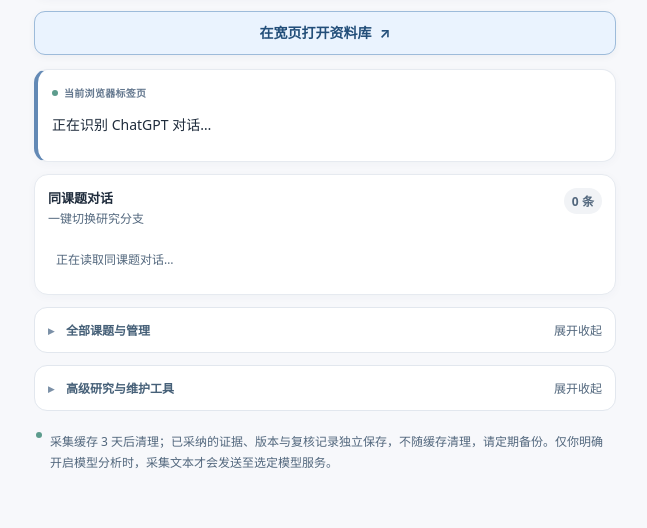
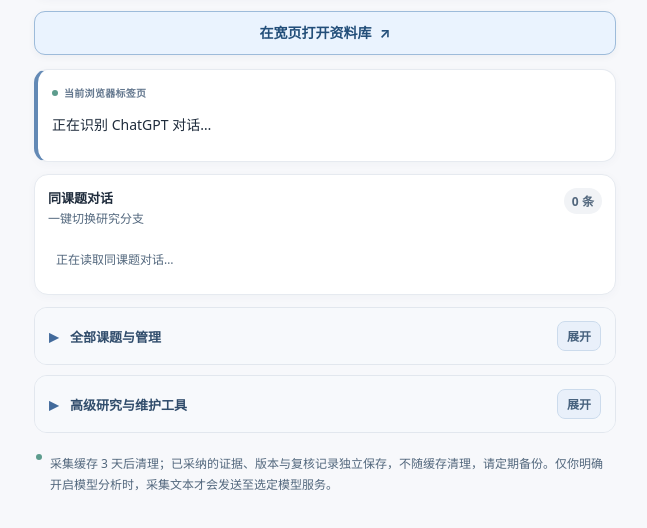
Before and after one commit to siskosun/ThreadLine, a browser extension: page threadline-extension/panel.html in a window 1280 px wide. Shown: the part 128-656 px from the top of the page, without its empty margins (315-962 px from the left). Drawn offline with Linux system fonts and the light colour scheme.

Commit message:
style(ui-d2): 48px full-row accordion with one clear affordance and optional advanced group

```diff
--- a/threadline-extension/panel.css
+++ b/threadline-extension/panel.css
@@ -104,10 +104,26 @@ footer{display:flex;align-items:flex-start;gap:8px;margin-top:21px;color:#9ba7b3
 .quick-chat-arrow{color:#9aa8b6;font-size:16px;flex:none}
 .quick-empty{padding:13px 8px 16px;font-size:12px;color:var(--muted);line-height:1.7}
 .manage-accordion{border:1px solid #e2e7ee;border-radius:13px;background:#fff;overflow:hidden;margin-top:12px}
-.manage-accordion>summary{list-style:none;cursor:pointer;display:flex;justify-content:space-between;align-items:center;gap:8px;padding:13px;color:#466078;font-size:12px;font-weight:700}
+.manage-accordion>summary{
+  list-style:none;cursor:pointer;display:flex;align-items:center;gap:9px;
+  min-height:48px;padding:13px 14px;color:#314d6c;font-size:13px;font-weight:720;
+  background:#f7f9fc;transition:background .12s
+}
+.manage-accordion>summary:hover{background:#edf4fc}
+.manage-accordion>summary:focus-visible{outline:3px solid #7ba9db;outline-offset:-3px}
 .manage-accordion>summary::-webkit-details-marker{display:none}
-.manage-accordion>summary::before{content:'▸';color:#7b90a7;font-size:12px;margin-right:4px}.manage-accordion[open]>summary::before{content:'▾'}
-.manage-accordion>summary .manage-desc{margin-left:auto;color:var(--muted);font-weight:400;font-size:12px}
+.manage-accordion>summary::before{content:'▸';color:#426a9b;font-size:18px;line-height:1;margin-right:3px}
+.manage-accordion[open]>summary::before{content:'▾'}
+.manage-accordion>summary .manage-desc{
+  margin-left:auto;color:#47627e;font-weight:650;font-size:12px;
+  background:#e9f0fa;padding:5px 9px;border:1px solid #ccdbec;border-radius:8px
+}
+.manage-accordion .manage-desc .when-open{display:none}
+.manage-accordion[open]>.manage-desc .when-open{display:inline}
+.manage-accordion[open]>summary .manage-desc .when-open{display:inline}
+.manage-accordion[open]>summary .manage-desc .when-closed{display:none}
+.advanced-accordion{margin-top:10px}
+.advanced-accordion .manage-content>section{margin-top:12px}
 .manage-content{padding:0 12px 14px;border-top:1px solid #edf0f4}
 .manage-content .stats{margin:14px 0 11px}
 .manage-content .stat{padding:9px 8px}.manage-content .stat strong{font-size:18px}.manage-content .stat span{font-size:12px}
```
